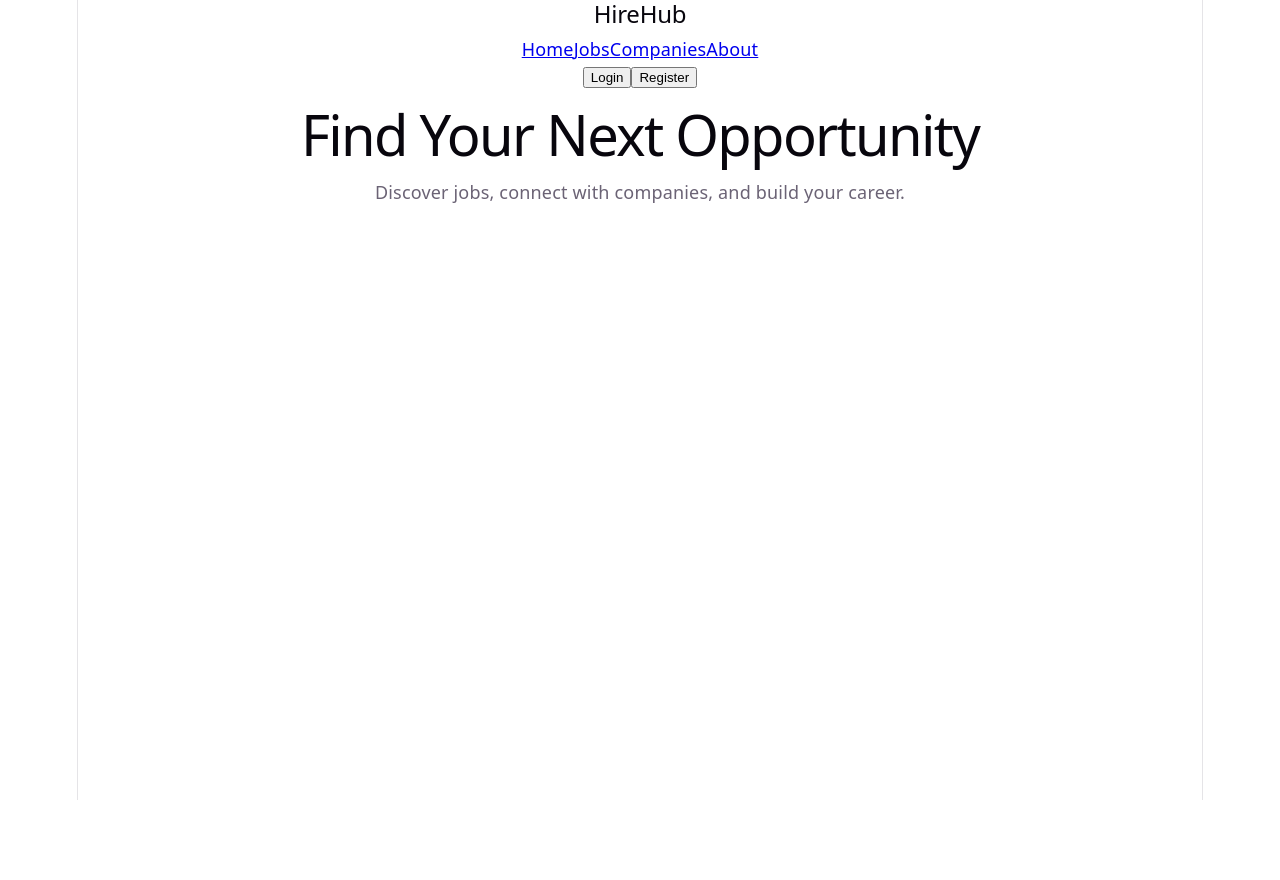
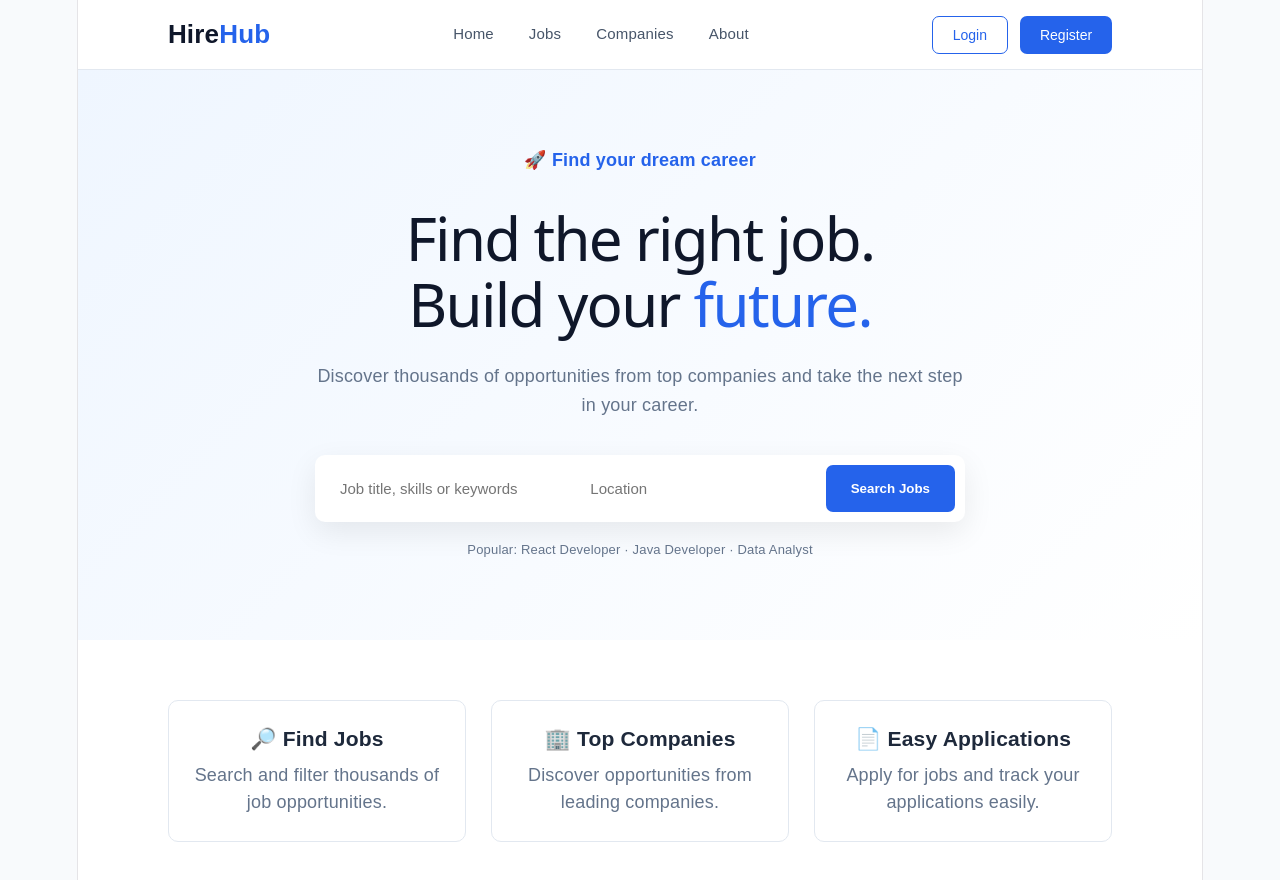
Before and after one commit to lnkduser189/HireHub, a React app in the folder frontend/: page / in a window 1280 px wide. Shown: the top 880 px of the page. Before the commit the page ends 800 px from the top, so only its background shows below. Built offline with nearby package versions, Linux system fonts and the light colour scheme; the HTML template or start-up script is replaced by a standard one.

Commit message:
Build HireHub landing page and navigation

```diff
--- a/frontend/src/App.css
+++ b/frontend/src/App.css
@@ -1,184 +1,214 @@
-.counter {
-  font-size: 16px;
-  padding: 5px 10px;
-  border-radius: 5px;
-  color: var(--accent);
-  background: var(--accent-bg);
-  border: 2px solid transparent;
-  transition: border-color 0.3s;
-  margin-bottom: 24px;
+* {
+  margin: 0;
+  padding: 0;
+  box-sizing: border-box;
+}
 
-  &:hover {
-    border-color: var(--accent-border);
+body {
+  font-family: Arial, sans-serif;
+  background: #f8fafc;
+  color: #1e293b;
+}
+
+.app {
+  min-height: 100vh;
+}
+
+/* Navbar */
+
+.navbar {
+  height: 70px;
+  padding: 0 8%;
+  display: flex;
+  align-items: center;
+  justify-content: space-between;
+  background: white;
+  border-bottom: 1px solid #e2e8f0;
+}
+
+.logo {
+  font-size: 26px;
+  font-weight: 700;
+  color: #0f172a;
+}
+
+.logo span {
+  color: #2563eb;
+}
+
+.nav-links {
+  display: flex;
+  gap: 35px;
+}
+
+.nav-links a {
+  text-decoration: none;
+  color: #475569;
+  font-size: 15px;
+}
+
+.nav-links a:hover {
+  color: #2563eb;
+}
+
+.nav-buttons {
+  display: flex;
+  gap: 12px;
+}
+
+.nav-buttons button {
+  padding: 10px 20px;
+  border-radius: 7px;
+  cursor: pointer;
+  font-size: 14px;
+}
+
+.login-btn {
+  border: 1px solid #2563eb;
+  background: white;
+  color: #2563eb;
+}
+
+.register-btn {
+  border: none;
+  background: #2563eb;
+  color: white;
+}
+
+/* Hero */
+
+.hero {
+  min-height: 570px;
+  display: flex;
+  justify-content: center;
+  align-items: center;
+  text-align: center;
+  padding: 60px 20px;
+  background: linear-gradient(
+    135deg,
+    #eff6ff,
+    #ffffff
+  );
+}
+
+.hero-content {
+  max-width: 900px;
+}
+
+.hero-tag {
+  color: #2563eb;
+  font-weight: 600;
+  margin-bottom: 20px;
+}
+
+.hero h1 {
+  font-size: 60px;
+  line-height: 1.1;
+  color: #0f172a;
+  margin-bottom: 25px;
+}
+
+.hero h1 span {
+  color: #2563eb;
+}
+
+.hero-description {
+  max-width: 650px;
+  margin: auto;
+  color: #64748b;
+  font-size: 18px;
+  line-height: 1.6;
+}
+
+/* Search */
+
+.search-box {
+  margin: 35px auto 15px;
+  display: flex;
+  max-width: 850px;
+  background: white;
+  padding: 10px;
+  border-radius: 10px;
+  box-shadow: 0 10px 30px rgba(0, 0, 0, 0.08);
+}
+
+.search-box input {
+  flex: 1;
+  border: none;
+  outline: none;
+  padding: 15px;
+  font-size: 15px;
+}
+
+.search-box button {
+  border: none;
+  background: #2563eb;
+  color: white;
+  padding: 0 25px;
+  border-radius: 7px;
+  cursor: pointer;
+  font-weight: 600;
+}
+
+.search-box button:hover {
+  background: #1d4ed8;
+}
+
+.popular {
+  color: #64748b;
+  font-size: 13px;
+}
+
+/* Features */
+
+.features {
+  display: grid;
+  grid-template-columns: repeat(3, 1fr);
+  gap: 25px;
+  padding: 60px 8%;
+  background: white;
+}
+
+.feature {
+  padding: 25px;
+  border: 1px solid #e2e8f0;
+  border-radius: 10px;
+}
+
+.feature h3 {
+  margin-bottom: 10px;
+}
+
+.feature p {
+  color: #64748b;
+  line-height: 1.5;
+}
+
+/* Responsive */
+
+@media (max-width: 768px) {
+  .nav-links {
+    display: none;
   }
-  &:focus-visible {
-    outline: 2px solid var(--accent);
-    outline-offset: 2px;
+
+  .navbar {
+    padding: 0 5%;
+  }
+
+  .hero h1 {
+    font-size: 42px;
+  }
+
+  .search-box {
+    flex-direction: column;
+    gap: 10px;
+  }
+
+  .search-box button {
+    padding: 15px;
+  }
+
+  .features {
+    grid-template-columns: 1fr;
   }
 }
-
-.hero {
-  position: relative;
-
-  .base,
-  .framework,
-  .vite {
-    inset-inline: 0;
-    margin: 0 auto;
-  }
-
-  .base {
-    width: 170px;
-    position: relative;
-    z-index: 0;
-  }
-
-  .framework,
-  .vite {
-    position: absolute;
-  }
-
-  .framework {
-    z-index: 1;
-    top: 34px;
-    height: 28px;
-    transform: perspective(2000px) rotateZ(300deg) rotateX(44deg) rotateY(39deg)
-      scale(1.4);
-  }
-
-  .vite {
-    z-index: 0;
-    top: 107px;
-    height: 26px;
-    width: auto;
-    transform: perspective(2000px) rotateZ(300deg) rotateX(40deg) rotateY(39deg)
-      scale(0.8);
-  }
-}
-
-#center {
-  display: flex;
-  flex-direction: column;
-  gap: 25px;
-  place-content: center;
-  place-items: center;
-  flex-grow: 1;
-
-  @media (max-width: 1024px) {
-    padding: 32px 20px 24px;
-    gap: 18px;
-  }
-}
-
-#next-steps {
-  display: flex;
-  border-top: 1px solid var(--border);
-  text-align: left;
-
-  & > div {
-    flex: 1 1 0;
-    padding: 32px;
-    @media (max-width: 1024px) {
-      padding: 24px 20px;
-    }
-  }
-
-  .icon {
-    margin-bottom: 16px;
-    width: 22px;
-    height: 22px;
-  }
-
-  @media (max-width: 1024px) {
-    flex-direction: column;
-    text-align: center;
-  }
-}
-
-#docs {
-  border-right: 1px solid var(--border);
-
-  @media (max-width: 1024px) {
-    border-right: none;
-    border-bottom: 1px solid var(--border);
-  }
-}
-
-#next-steps ul {
-  list-style: none;
-  padding: 0;
-  display: flex;
-  gap: 8px;
-  margin: 32px 0 0;
-
-  .logo {
-    height: 18px;
-  }
-
-  a {
-    color: var(--text-h);
-    font-size: 16px;
-    border-radius: 6px;
-    background: var(--social-bg);
-    display: flex;
-    padding: 6px 12px;
-    align-items: center;
-    gap: 8px;
-    text-decoration: none;
-    transition: box-shadow 0.3s;
-
-    &:hover {
-      box-shadow: var(--shadow);
-    }
-    .button-icon {
-      height: 18px;
-      width: 18px;
-    }
-  }
-
-  @media (max-width: 1024px) {
-    margin-top: 20px;
-    flex-wrap: wrap;
-    justify-content: center;
-
-    li {
-      flex: 1 1 calc(50% - 8px);
-    }
-
-    a {
-      width: 100%;
-      justify-content: center;
-      box-sizing: border-box;
-    }
-  }
-}
-
-#spacer {
-  height: 88px;
-  border-top: 1px solid var(--border);
-  @media (max-width: 1024px) {
-    height: 48px;
-  }
-}
-
-.ticks {
-  position: relative;
-  width: 100%;
-
-  &::before,
-  &::after {
-    content: '';
-    position: absolute;
-    top: -4.5px;
-    border: 5px solid transparent;
-  }
-
-  &::before {
-    left: 0;
-    border-left-color: var(--border);
-  }
-  &::after {
-    right: 0;
-    border-right-color: var(--border);
-  }
-}
--- a/frontend/src/App.jsx
+++ b/frontend/src/App.jsx
@@ -1,15 +1,69 @@
 import Navbar from "./components/Navbar";
+import "./App.css";
 
 function App() {
   return (
-    <div>
+    <div className="app">
       <Navbar />
 
       <main>
-        <h1>Find Your Next Opportunity</h1>
-        <p>
-          Discover jobs, connect with companies, and build your career.
-        </p>
+        <section className="hero">
+          <div className="hero-content">
+            <p className="hero-tag">🚀 Find your dream career</p>
+
+            <h1>
+              Find the right job.
+              <br />
+              Build your <span>future.</span>
+            </h1>
+
+            <p className="hero-description">
+              Discover thousands of opportunities from top companies
+              and take the next step in your career.
+            </p>
+
+            <div className="search-box">
+              <input
+                type="text"
+                placeholder="Job title, skills or keywords"
+              />
+
+              <input
+                type="text"
+                placeholder="Location"
+              />
+
+              <button>Search Jobs</button>
+            </div>
+
+            <p className="popular">
+              Popular: React Developer · Java Developer · Data Analyst
+            </p>
+          </div>
+        </section>
+
+        <section className="features">
+          <div className="feature">
+            <h3>🔎 Find Jobs</h3>
+            <p>
+              Search and filter thousands of job opportunities.
+            </p>
+          </div>
+
+          <div className="feature">
+            <h3>🏢 Top Companies</h3>
+            <p>
+              Discover opportunities from leading companies.
+            </p>
+          </div>
+
+          <div className="feature">
+            <h3>📄 Easy Applications</h3>
+            <p>
+              Apply for jobs and track your applications easily.
+            </p>
+          </div>
+        </section>
       </main>
     </div>
   );
--- a/frontend/src/components/Navbar.jsx
+++ b/frontend/src/components/Navbar.jsx
@@ -1,20 +1,20 @@
 function Navbar() {
   return (
-    <nav>
-      <div>
-        <h2>HireHub</h2>
+    <nav className="navbar">
+      <div className="logo">
+        Hire<span>Hub</span>
       </div>
 
-      <div>
+      <div className="nav-links">
         <a href="/">Home</a>
         <a href="/jobs">Jobs</a>
         <a href="/companies">Companies</a>
         <a href="/about">About</a>
       </div>
 
-      <div>
-        <button>Login</button>
-        <button>Register</button>
+      <div className="nav-buttons">
+        <button className="login-btn">Login</button>
+        <button className="register-btn">Register</button>
       </div>
     </nav>
   );
```
